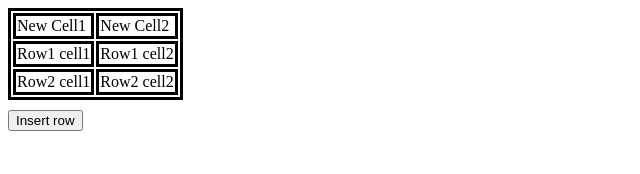
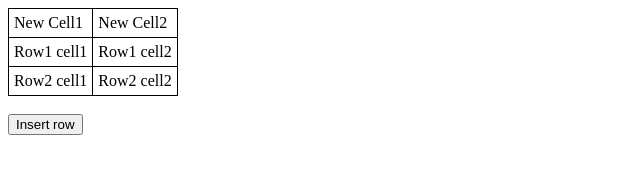
Before and after one commit to acciojob/create-table-1-VIMALCHINTU, a website: page main.html in a window 1280 px wide. Both pictures are taken after a click on the button "Insert row". Shown: the whole page, without its empty margins (0-640 px from the left). Drawn offline with Linux system fonts and the light colour scheme.

Commit message:
created a submission

```diff
--- a/main.html
+++ b/main.html
@@ -1,43 +1,48 @@
-<!DOCTYPE>
+<!DOCTYPE html>
 <html>
 <head>
-		<title>Create Table 1</title>
+  <title>Insert Row at Top</title>
   <style>
-			#table,td{
-				border:solid
+    table, td {
+      border: 1px solid black;
+      border-collapse: collapse;
+      padding: 5px;
     }
   </style>
 </head>
 <body>
-		<table id="table">
+
+  <table id="sampleTable">
     <tr>
       <td>Row1 cell1</td>
       <td>Row1 cell2</td>
-
     </tr>
     <tr>
       <td>Row2 cell1</td>
       <td>Row2 cell2</td>
-
     </tr>
   </table>
-		<button style="margin-top:10px" onclick="btn()">Insert row</button>
+
+  <br>
+  <button onclick="insert_Row()">Insert row</button>
+
   <script>
-			const table=document.getElementById("table")
-			function btn() {
-				const tr=document.createElement("tr")
-				const td1=document.createElement("td")
-				td1.textContent=`New Cell1`
-				const td2=document.createElement("td")
-				td2.textContent=`New Cell2`
-				tr.append(td1,td2)
-				table.prepend(tr)
+    function insert_Row() {
+      // Get the table by its ID
+      let table = document.getElementById("sampleTable");
 
+      // Insert a new row at the top (index 0)
+      let newRow = table.insertRow(0);
 
+      // Create two cells
+      let cell1 = newRow.insertCell(0);
+      let cell2 = newRow.insertCell(1);
 
+      // Add text content
+      cell1.textContent = "New Cell1";
+      cell2.textContent = "New Cell2";
     }
   </script>
 
 </body>
-
 </html>
```
Lines whose indentation alone changed are shown as unchanged.
